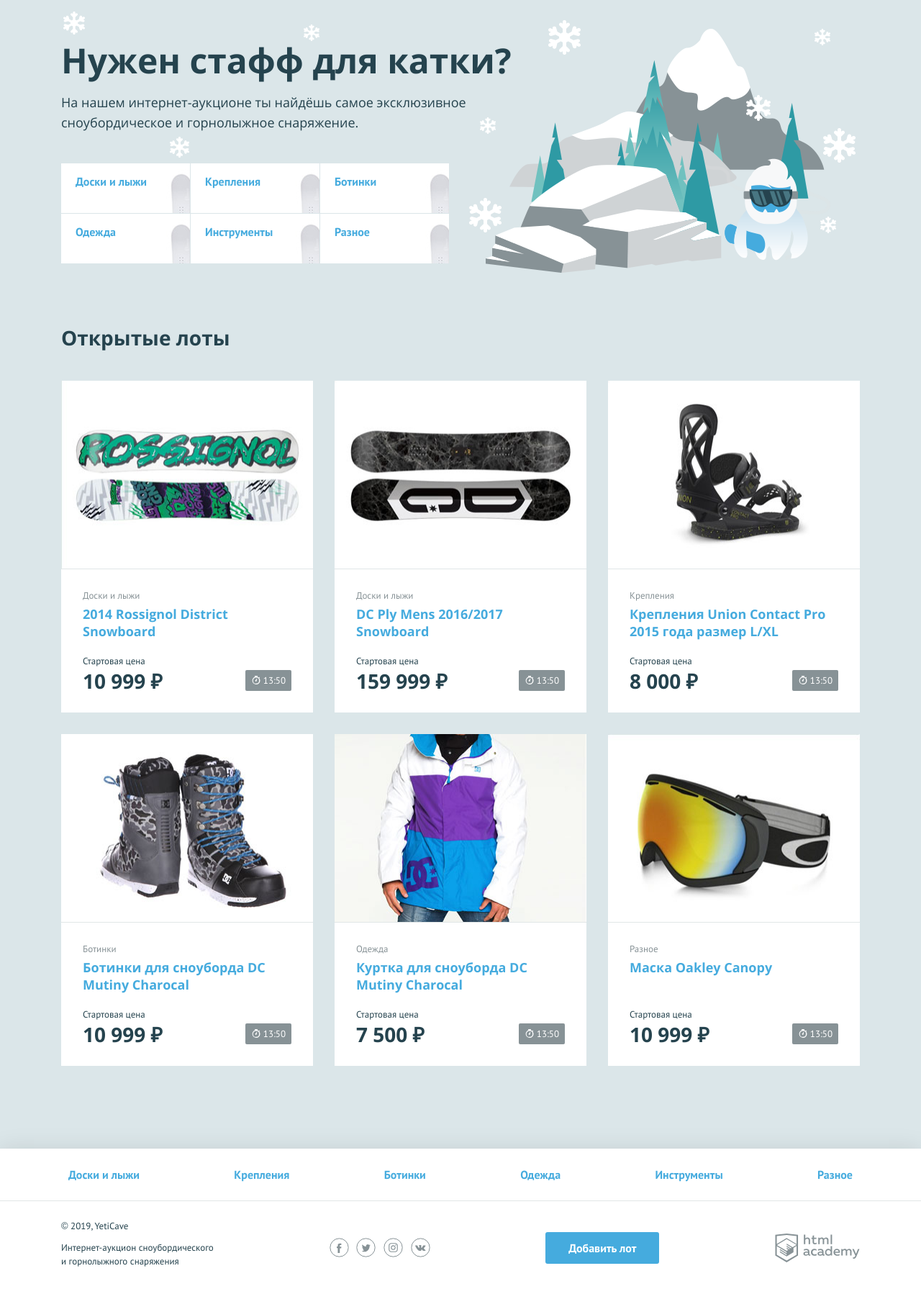
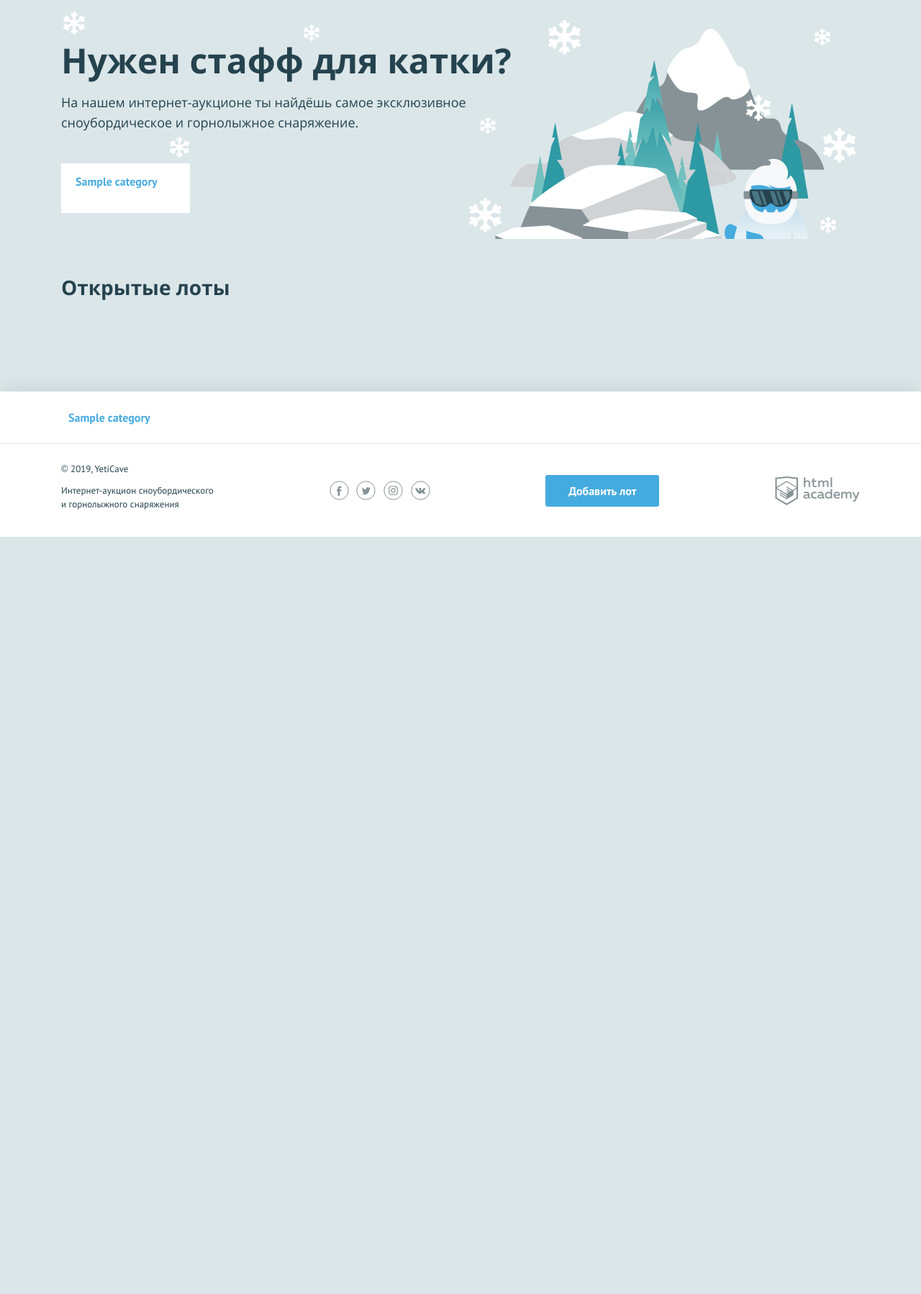
Before and after one commit to SergeyAnisichkin/565323-yeticave-9, a PHP site: page / in a window 1280 px wide. Shown: the part 107-1905 px from the top of the page at 72% size. After the commit the page ends 853 px from the top, so only its background shows below. Run offline with PHP 8.4, Linux system fonts and the light colour scheme; tables that the repository leaves empty hold one stand-in row (values such as "Sample post").

Commit message:
Добавил запросы массивов категорий и лотов из БД

```diff
--- a/index.php
+++ b/index.php
@@ -3,45 +3,6 @@
 
 $is_auth = rand(0, 1);
 $user_name = 'Сергей';
-$categories = ["Доски и лыжи", "Крепления", "Ботинки", "Одежда", "Инструменты", "Разное"];
-$lots = [
-    [
-        'title' => "2014 Rossignol District Snowboard",
-        'category' => "Доски и лыжи",
-        'cost' => 10999,
-        'img' => "img/lot-1.jpg",
-    ],
-    [
-        'title' => "DC Ply Mens 2016/2017 Snowboard",
-        'category' => "Доски и лыжи",
-        'cost' => 159999,
-        'img' => "img/lot-2.jpg",
-    ],
-    [
-        'title' => "Крепления Union Contact Pro 2015 года размер L/XL",
-        'category' => "Крепления",
-        'cost' => 8000,
-        'img' => "img/lot-3.jpg",
-    ],
-    [
-        'title' => "Ботинки для сноуборда DC Mutiny Charocal",
-        'category' => "Ботинки",
-        'cost' => 10999,
-        'img' => "img/lot-4.jpg",
-    ],
-    [
-        'title' => "Куртка для сноуборда DC Mutiny Charocal",
-        'category' => "Одежда",
-        'cost' => 7500,
-        'img' => "img/lot-5.jpg",
-    ],
-    [
-        'title' => "Маска Oakley Canopy",
-        'category' => "Разное",
-        'cost' => 10999,
-        'img' => "img/lot-6.jpg",
-    ],
-];
 
 function format_cost($cost) {
     $cost = ceil($cost);
@@ -57,9 +18,24 @@
     return $diff;
 }
 
+$link = mysqli_connect("localhost", "root", "", "yeticave");
+if (!$link) {
+    $layout_content = "Ошибка подключения. " . mysqli_connect_error();
+}
+else {
+    $sql = "SELECT name, code FROM categories";
+    $result = mysqli_query($link, $sql);
+    $categories = mysqli_fetch_all($result, MYSQLI_ASSOC);
+
+    $sql = "SELECT l.title, l.img_url, l.start_cost, c.name AS category " .
+    "FROM lots AS l LEFT JOIN categories AS c " .
+    "ON l.category_id = c.id WHERE l.winner_user_id IS NULL;";
+    $result = mysqli_query($link, $sql);
+    $lots = mysqli_fetch_all($result, MYSQLI_ASSOC);
+
     $page_content = include_template('index.php', [
         'lots' => $lots,
-    'categories' => $categories
+        'categories' => $categories,
     ]);
 
     $layout_content = include_template('layout.php', [
@@ -69,5 +45,6 @@
         'is_auth' => $is_auth,
         'user_name' => $user_name,
     ]);
+}
 
 print($layout_content);
--- a/templates/index.php
+++ b/templates/index.php
@@ -5,8 +5,8 @@
     <ul class="promo__list">
         <!--заполните этот список из массива категорий-->
         <?php foreach ($categories as $category): ?>
-            <li class="promo__item promo__item--boards">
-                <a class="promo__link" href="pages/all-lots.html"><?=htmlspecialchars($category)?></a>
+            <li class="promo__item promo__item--<?=$category['code']?>">
+                <a class="promo__link" href="pages/all-lots.html"><?=$category['name']?></a>
             </li>
         <?php endforeach; ?>
     </ul>
@@ -20,17 +20,17 @@
         <?php foreach ($lots as $lot): ?>
             <li class="lots__item lot">
                 <div class="lot__image">
-                    <img src="<?=$lot['img']?>" width="350" height="260" alt="">
+                    <img src="<?=$lot['img_url']?>" width="350" height="260" alt="">
                 </div>
                 <div class="lot__info">
-                    <span class="lot__category"><?=htmlspecialchars($lot['category'])?></span>
+                    <span class="lot__category"><?=$lot['category']?></span>
                     <h3 class="lot__title">
                         <a class="text-link" href="pages/lot.html"><?=htmlspecialchars($lot['title'])?></a>
                     </h3>
                     <div class="lot__state">
                         <div class="lot__rate">
                             <span class="lot__amount">Стартовая цена</span>
-                            <span class="lot__cost"><?=format_cost($lot['cost'])?></span>
+                            <span class="lot__cost"><?=format_cost($lot['start_cost'])?></span>
                         </div>
                         <div class="lot__timer timer <?= (calc_timer()->h < 1) ? "timer--finishing" : "" ?>">
                             <?= date_interval_format(calc_timer(), "%H:%I") ?>
--- a/templates/layout.php
+++ b/templates/layout.php
@@ -54,7 +54,7 @@
             <!--заполните этот список из массива категорий-->
             <?php foreach ($categories as $category): ?>
                 <li class="nav__item">
-                    <a href="pages/all-lots.html"><?=$category?></a>
+                    <a href="pages/all-lots.html"><?=$category['name']?></a>
                 </li>
             <?php endforeach; ?>
         </ul>
```
Lines whose indentation alone changed are shown as unchanged.
